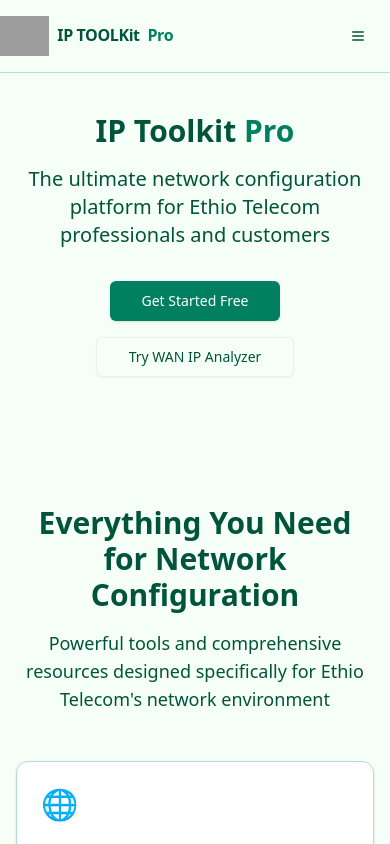
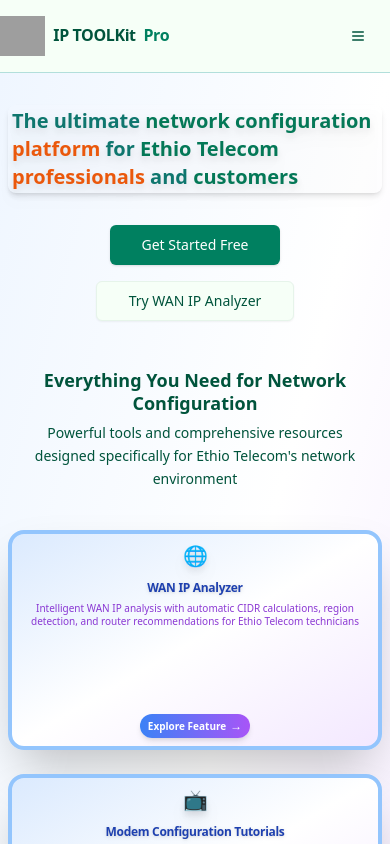
Before and after one commit to YohanesSenbeto/IP-Toolkit-Pro, a Next.js app: page / in a window 390 px wide. Shown: the top 844 px of the page. Built offline with nearby package versions, Linux system fonts and the light colour scheme; no server answers; grey boxes are pictures that could not be loaded.

Commit message:
style: Update NavBar and Home page layout for improved responsiveness and visual appeal

```diff
--- a/app/NavBar.tsx
+++ b/app/NavBar.tsx
@@ -48,9 +48,9 @@
 
     return (
         <header className="border-b bg-background shadow-sm transition-colors duration-300">
-            <nav className="container flex items-center justify-between pl-1 pr-4 py-4 min-w-0">
+            <nav className="w-full flex items-center justify-between pr-4 py-4 min-w-0 md:ml-auto">
                 {/* Logo / Brand */}
-                <div className="flex items-center gap-2 min-w-0">
+                <div className="flex items-center gap-2 min-w-0 ml-0">
                     <Link
                         href="/"
                         aria-label="IP Toolkit Pro Home"
@@ -73,7 +73,7 @@
                         </span>
                     </Link>
                 </div>
-                <div className="hidden md:flex items-center space-x-4 ml-auto">
+                <div className="hidden md:flex items-center space-x-4">
                     {/* Main Navigation */}
                     <div className="flex items-center space-x-1">
                         <Link href="/tools/wan-ip-analyzer">
--- a/app/page.tsx
+++ b/app/page.tsx
@@ -41,20 +41,31 @@
     ];
 
     return (
-        <div className="min-h-screen bg-background w-full">
+        <div className="min-h-screen w-full bg-gradient-to-br from-blue-50 via-white to-purple-100 px-2 sm:px-4 md:px-8">
             {/* Hero Section */}
-            <section className="w-full max-w-screen-xl mx-auto px-4 sm:px-6 md:px-8 py-10 md:py-16 text-center">
-                <div className="max-w-4xl mx-auto">
-                    <h1 className="text-3xl md:text-4xl font-bold text-foreground mb-4">
-                        IP Toolkit <span className="text-primary">Pro</span>
-                    </h1>
-                    <p className="text-xl md:text-2xl text-muted-foreground mb-8 max-w-3xl mx-auto">
-                        The ultimate network configuration platform for Ethio
-                        Telecom professionals and customers
+            <section className="w-full max-w-screen-xl mx-auto px-0 py-0 text-left">
+                <div className="max-w-4xl mx-auto flex flex-col items-start">
+                    <p className="text-xl md:text-2xl font-bold mb-8 max-w-3xl pt-8 bg-gradient-to-r from-teal-500 via-emerald-400 to-orange-400 bg-clip-text text-transparent drop-shadow-lg animate-gradient-x">
+                        <span className="inline-block px-1 py-0.5 rounded-lg shadow-md bg-white/10 backdrop-blur-sm">
+                            <span className="text-teal-700">The ultimate</span>{" "}
+                            <span className="text-emerald-700">
+                                network configuration
+                            </span>{" "}
+                            <span className="text-orange-600">platform</span>{" "}
+                            <span className="text-teal-700">for</span>{" "}
+                            <span className="text-emerald-700">
+                                Ethio Telecom
+                            </span>{" "}
+                            <span className="text-orange-600">
+                                professionals
+                            </span>{" "}
+                            <span className="text-teal-700">and</span>{" "}
+                            <span className="text-emerald-700">customers</span>
+                        </span>
                     </p>
 
                     {!session ? (
-                        <div className="flex flex-col sm:flex-row gap-4 justify-center items-center mb-12">
+                        <div className="flex flex-col sm:flex-row gap-4 justify-center items-center mb-12 w-full">
                             <Button onClick={() => signIn()} size="lg">
                                 Get Started Free
                             </Button>
@@ -65,12 +76,15 @@
                             </Link>
                         </div>
                     ) : (
-                        <div className="flex flex-col sm:flex-row gap-4 justify-center items-center mb-12">
+                        <div className="flex flex-col sm:flex-row gap-4 justify-center items-center mb-12 w-full">
                             <Link href="/tools/wan-ip-analyzer">
                                 <Button size="lg">Start Analyzing</Button>
                             </Link>
                             <Link href="/dashboard">
-                                <Button variant="outline" size="lg">
+                                <Button
+                                    className="bg-green-600 hover:bg-green-700 text-white"
+                                    size="lg"
+                                >
                                     View Dashboard
                                 </Button>
                             </Link>
@@ -80,36 +94,36 @@
             </section>
 
             {/* Features Grid */}
-            <section className="w-full max-w-screen-xl mx-auto px-4 sm:px-6 md:px-8 py-10 md:py-16">
-                <div className="text-center mb-12 md:mb-16">
-                    <h2 className="text-3xl md:text-4xl font-bold text-foreground mb-4">
+            <section className="w-full max-w-screen-xl mx-auto px-0 py-0">
+                <div className="text-center mb-10 md:mb-14 px-2">
+                    <h2 className="text-lg sm:text-xl md:text-2xl font-extrabold text-foreground mb-2 leading-tight">
                         Everything You Need for Network Configuration
                     </h2>
-                    <p className="text-lg text-muted-foreground max-w-2xl mx-auto">
+                    <p className="text-sm sm:text-base md:text-lg text-muted-foreground max-w-2xl mx-auto leading-relaxed">
                         Powerful tools and comprehensive resources designed
                         specifically for Ethio Telecom's network environment
                     </p>
                 </div>
 
-                <div className="grid grid-cols-1 sm:grid-cols-2 lg:grid-cols-3 gap-6 md:gap-8">
+                <div className="grid grid-cols-1 sm:grid-cols-2 lg:grid-cols-3 gap-6 md:gap-8 w-full">
                     {features.map((feature, index) => (
                         <Link key={index} href={feature.link}>
-                            <Card className="h-full transition-all duration-300 hover:shadow-xl hover:scale-105 cursor-pointer">
-                                <CardHeader>
-                                    <div className="text-3xl mb-4">
+                            <Card className="h-full bg-gradient-to-br from-blue-100 via-white to-purple-100 border-4 border-blue-300 shadow-2xl hover:shadow-blue-400 hover:scale-105 transition-all duration-300 cursor-pointer rounded-2xl px-2 py-2 flex flex-col justify-between min-h-[220px] max-w-md mx-auto hover:bg-gradient-to-tl hover:from-purple-100 hover:to-blue-100">
+                                <CardHeader className="flex flex-col items-center text-center p-0 mb-0">
+                                    <div className="text-xl mb-1 drop-shadow-lg animate-bounce-slow">
                                         {feature.icon}
                                     </div>
-                                    <CardTitle className="text-xl">
+                                    <CardTitle className="text-xs sm:text-sm md:text-base font-bold text-blue-800 mb-0.5 drop-shadow">
                                         {feature.title}
                                     </CardTitle>
-                                    <CardDescription className="text-muted-foreground mt-2">
+                                    <CardDescription className="text-purple-700/90 mt-0.5 text-[10px] sm:text-xs md:text-sm leading-tight font-medium">
                                         {feature.description}
                                     </CardDescription>
                                 </CardHeader>
-                                <CardContent>
-                                    <div className="text-primary font-medium flex items-center gap-2">
+                                <CardContent className="flex flex-col items-center justify-end p-0 mt-0">
+                                    <div className="text-white bg-gradient-to-r from-blue-500 to-purple-500 font-bold flex items-center gap-1 text-[10px] md:text-xs px-2 py-1 rounded-full shadow-md hover:from-purple-500 hover:to-blue-500 transition-colors">
                                         Explore Feature
-                                        <span className="text-lg">→</span>
+                                        <span className="text-xs">→</span>
                                     </div>
                                 </CardContent>
                             </Card>
```
